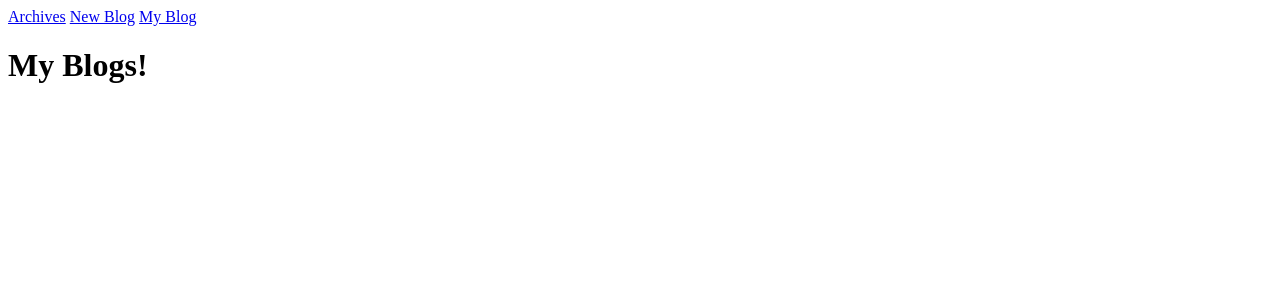
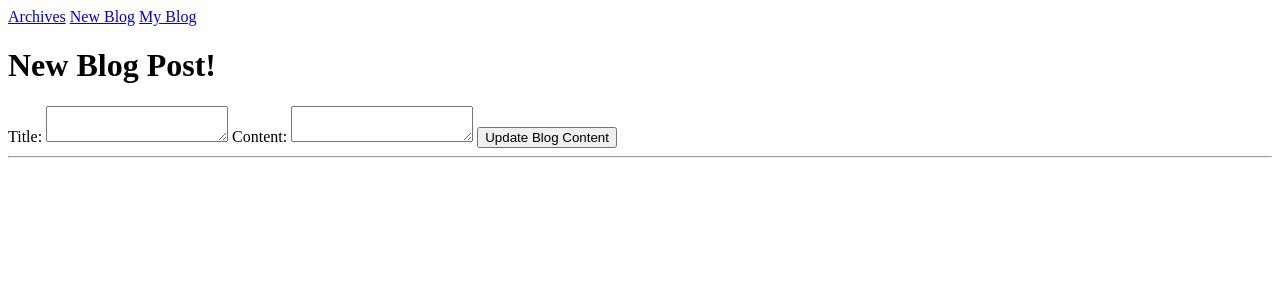
Before and after one commit to ALDENCO/build-a-blog, a Flask app: page / in a window 1280 px wide. Shown: the top 300 px of the page. Run offline with Flask 2, Linux system fonts and the light colour scheme; data that the repository does not hold is empty.

Commit message:
why isn't git recognizing this?

```diff
--- a/main.py
+++ b/main.py
@@ -39,9 +39,8 @@ class Blog(db.Model):
 
 @app.route('/', methods=['POST', 'GET'])
 def index():
-    blogs = Blog.query.all()
-    return render_template('blog.html',title="My Blogs",
-        blogs=blogs)
+    return render_template('newblog.html',
+        blog=blog)
 
 
 @app.route('/blog', methods = ['GET'])
@@ -52,9 +51,9 @@ def blog():
 
 @app.route('/entry', methods=['GET'])
 def entry():
-    id = request.args.get('blog')
-    blog = Blog.query.filter_by(id=id).first()
-    return render_template('entry.html', blog=blog)
+   blogs = Blog.query.all()
+   return render_template('blog.html',
+        blogs=blogs)
 
 
 
--- a/templates/base.html
+++ b/templates/base.html
@@ -9,8 +9,10 @@
         <a href = '/newblog'>New Blog</a>
         <a href = '/blog'>My Blog</a>
     </div>
-    {% block content %}
-    {% endblock %}
+
 
 </body>
 </html>
+
+{% block content %}
+{% endblock %}
--- a/templates/blog.html
+++ b/templates/blog.html
@@ -2,7 +2,13 @@
 
 {% block content %}
 
-    <h1>My Blogs!</h1>
+    <h1>Welcome to My Blllllllllllllllllllogs!</h1>
+
+    <div>
+            <a href = '/blog'>Archives</a>
+            <a href = '/newblog'>New Blog</a>
+            <a href = '/blog'>My Blog</a>
+        </div>
 
     <ul>
         {% for blog in blogs %}
@@ -12,7 +18,10 @@
             {{blog.content}}
             <hr/>
         </li>
-        {% endfor %}
+
     </ul>
 
+
+    {% endfor %}
+
 {% endblock %}
--- a/templates/entry.html
+++ b/templates/entry.html
@@ -15,6 +15,7 @@
                     <input type="submit" value="Blog Posted!" />
                 </form>
             </li>
-            {% endfor %}
+
         </ul>
+        {% endfor %}
 {% endblock %}
```
Also changed, not shown: templates/blogentries.html (deleted, +0 -36 lines).
